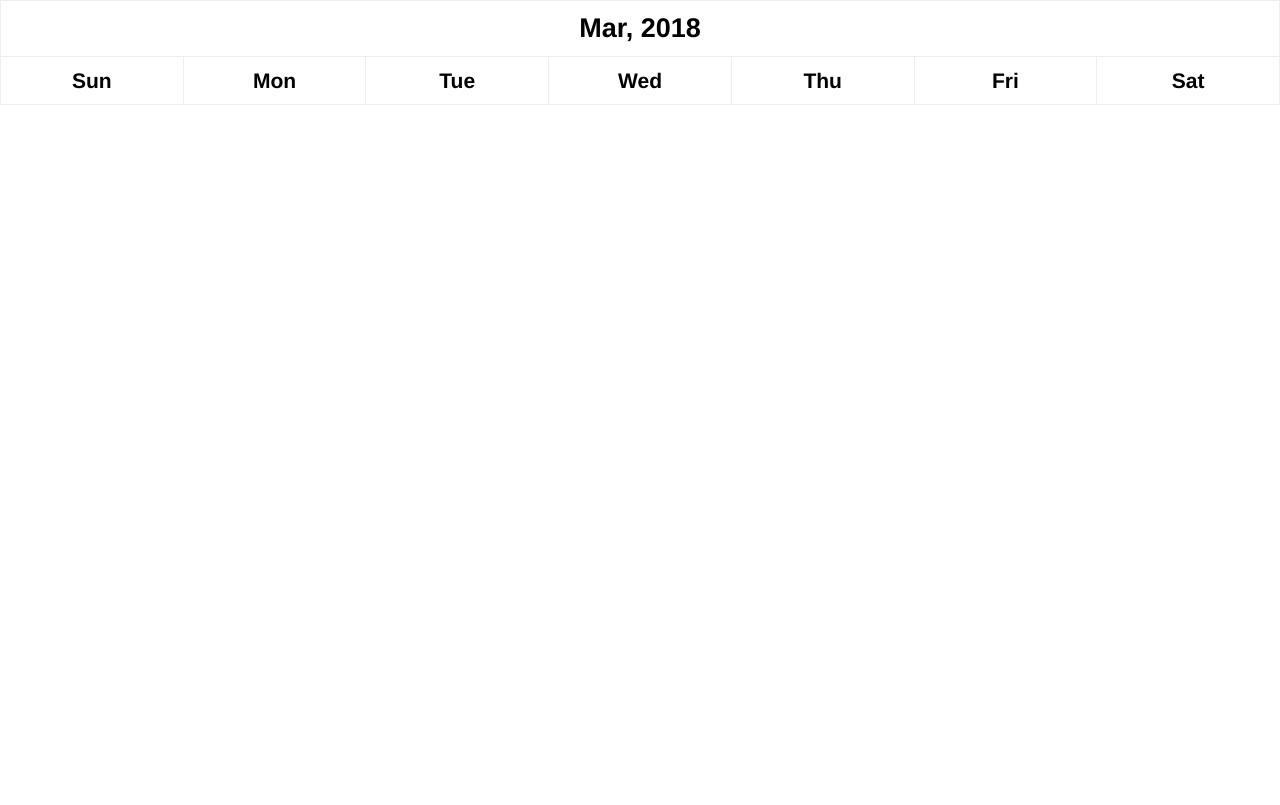
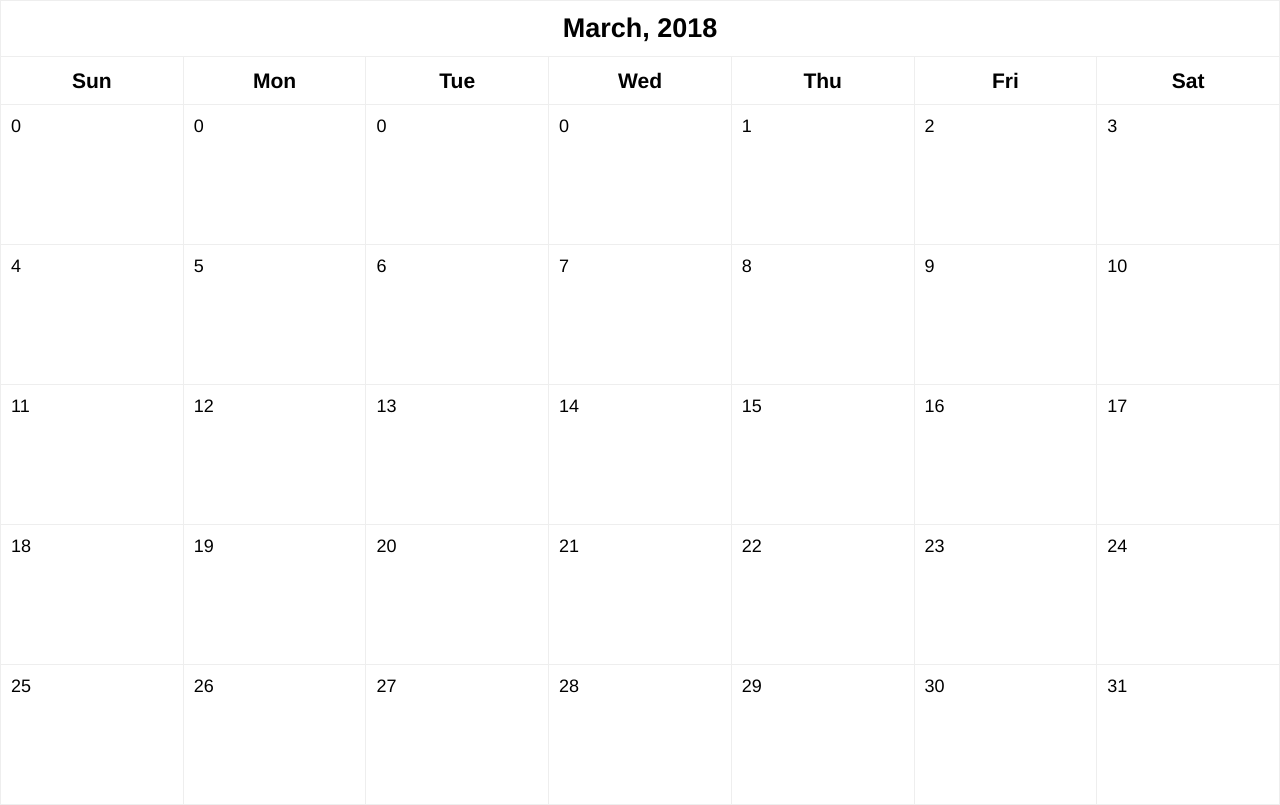
Before and after one commit to realigork/react_redux_calendar, a React app: page / in a window 1280 px wide. Built offline with nearby package versions, Linux system fonts and the light colour scheme.

Commit message:
Add dates helpers; Add babel spread transform; Render calendar

```diff
--- a/package.json
+++ b/package.json
@@ -89,5 +89,8 @@
   },
   "eslintConfig": {
     "extends": "react-app"
+  },
+  "devDependencies": {
+    "babel-plugin-transform-object-rest-spread": "^6.26.0"
   }
 }
--- a/src/components/calendar/calendar.css
+++ b/src/components/calendar/calendar.css
@@ -1,10 +1,15 @@
+th, td {
+  border: 1px solid #eee;
+  padding: 10px;
+}
+
 .calendar {
   width: 100%;
   table-layout: fixed;
   border-collapse: collapse;
 }
 
-.calendar th {
-  border: 1px solid #eee;
-  padding: 10px;
+.calendar td {
+  height: 140px;
+  vertical-align: top;
 }
--- a/src/components/calendar/index.jsx
+++ b/src/components/calendar/index.jsx
@@ -1,20 +1,14 @@
 import React, { Component } from 'react';
 
-const weekdays = ['Sun', 'Mon', 'Tue', 'Wed', 'Thu', 'Fri', 'Sat'];
-const monthsShort = ['Jan', 'Feb', 'Mar', 'Apr', 'May', 'Jun', 'Jul', 'Aug', 'Sep', 'Oct', 'Nov', 'Dec'];
-const calendarData = {
-  year: 2018,
-  month: 2,
-  days: [
-    { day: 1 },
-    { day: 2 },
-    { day: 3 },
-    { day: 4 },
-    { day: 5 },
-    { day: 6 },
-    { day: 7 }
-  ]
-};
+import {
+  weekdays,
+  monthsShort,
+  splitDaysIntoWeeks,
+  getCurrentDateObj,
+  getFirstDayIndex,
+  getDays,
+  getMonthTotal
+} from '../../utils/date';
 
 import classes from './calendar.css';
 
@@ -24,6 +18,19 @@ class Calendar extends Component {
     this.state = {};
 
     this.renderWeekdays = this.renderWeekdays.bind(this);
+    this.renderDays = this.renderDays.bind(this);
+    this.renderDaysRow = this.renderDaysRow.bind(this);
+  }
+
+  componentWillMount() {
+    const dateObj = getCurrentDateObj();
+    const totalDays = getMonthTotal(dateObj.year, dateObj.month);
+    const firstDayIndex = getFirstDayIndex(dateObj.year, dateObj.month);
+    const days = getDays(totalDays, firstDayIndex);
+    this.setState({
+      details: { ...dateObj },
+      days
+    });
   }
 
   renderWeekdays() {
@@ -32,9 +39,28 @@ class Calendar extends Component {
     });
   }
 
+  renderDays(row) {
+    return row.map((item, index) => {
+      return <td key={item.day}>{item.day}</td>
+    });
+  }
+
+  renderDaysRow() {
+    const allDays = this.state.days.slice(0);
+    const chunk = weekdays.length;
+    const transformed = splitDaysIntoWeeks(allDays, chunk);
+
+    return transformed.map((row, index) => {
+      const days = this.renderDays(row);
+      return <tr key={index}>{days}</tr>
+    });
+  }
+
   render() {
-    const caption = `${monthsShort[calendarData.month]}, ${calendarData.year}`;
+    const { monthName, year } = this.state.details;
+    const caption = `${monthName}, ${year}`;
     const renderWeekdays = this.renderWeekdays();
+    const renderDays = this.renderDaysRow();
     return (
       <div className={classes.calendarWrapper}>
         <table className={classes.calendar}>
@@ -45,14 +71,14 @@ class Calendar extends Component {
                 <h2>{caption}</h2>
               </th>
             </tr>
-
-            {/* Render head: short month names */}
             <tr>
               {renderWeekdays}
             </tr>
           </thead>
 
-          {/* Render body: days with reminders */}
+          <tbody>
+            {renderDays}
+          </tbody>
         </table>
       </div>
     )
--- /dev/null
+++ b/src/utils/date.js
@@ -0,0 +1,49 @@
+export const weekdays = ['Sun', 'Mon', 'Tue', 'Wed', 'Thu', 'Fri', 'Sat'];
+export const monthsShort = ['Jan', 'Feb', 'Mar', 'Apr', 'May', 'Jun', 'Jul', 'Aug', 'Sep', 'Oct', 'Nov', 'Dec']; // eslint-disable-line
+export const months = ['January', 'February', 'March', 'April', 'May', 'June', 'July', 'August', 'September', 'October', 'November', 'December']; // eslint-disable-line
+
+export const splitDaysIntoWeeks = (array, chunk) => {
+  const transformed = array.reduce((arr, value, index) => {
+    if (index % chunk === 0) {
+      arr.push([]);
+    }
+
+    arr[arr.length-1].push(value);
+    return arr;
+  }, []);
+
+  return transformed;
+};
+
+export const getCurrentDateObj = () => {
+  const date = new Date(Date.now());
+  return {
+    year: date.getFullYear(),
+    month: date.getMonth(),
+    monthName: months[date.getMonth()],
+    day: date.getDate(),
+    dayName: weekdays[date.getDay()]
+  }
+};
+
+export const getFirstDayIndex = (year, month) => {
+  return new Date(year, month, 1).getDay();
+};
+
+export const getMonthTotal = (year, month) => {
+  return new Date(year, month + 1, 0).getDate();
+};
+
+export const getDays = (max, firstDayIndex) => {
+  console.log(firstDayIndex);
+  const days = [];
+  for (let i = 1, l = max + firstDayIndex; i <= l; i++) {
+    if (i < firstDayIndex) {
+      days.push({ day: 0 });
+    } else {
+      days.push({ day: i - firstDayIndex });
+    }
+  }
+
+  return days;
+};
```
Also changed, not shown: .babelrc.
